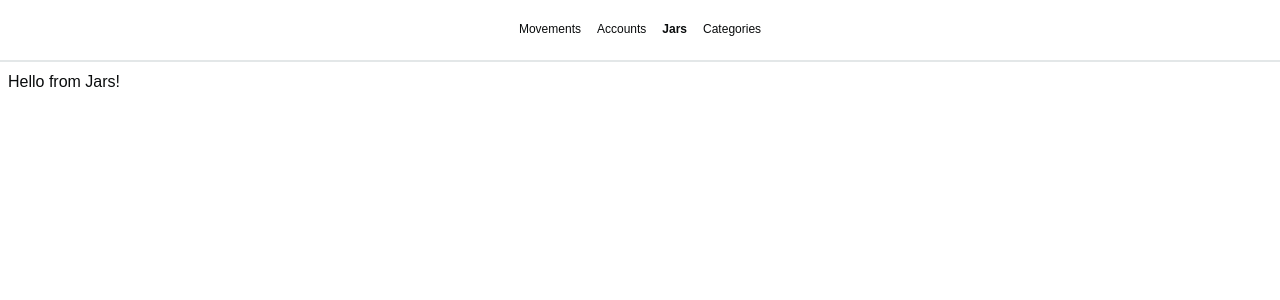
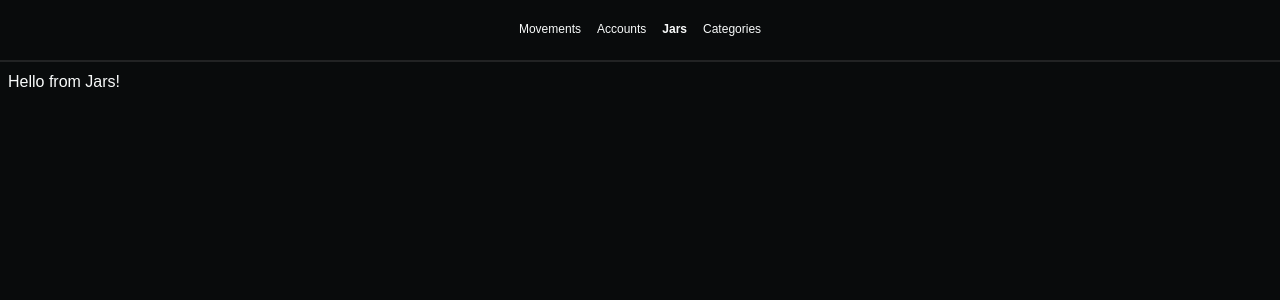
Before and after one commit to SHGoldfarb/jars, a React (Vite) app: page /jars in a window 1280 px wide. Shown: the top 300 px of the page. Built offline with nearby package versions, Linux system fonts and the light colour scheme.

Commit message:
fixes and dark mode

```diff
--- a/index.html
+++ b/index.html
@@ -1,5 +1,5 @@
 <!doctype html>
-<html lang="en">
+<html lang="en" class="dark">
   <head>
     <meta charset="UTF-8" />
     <link rel="icon" type="image/svg+xml" href="/favicon.svg" />
--- a/src/routes/-components/root-layout/Navbar.tsx
+++ b/src/routes/-components/root-layout/Navbar.tsx
@@ -32,8 +32,8 @@ export const Navbar = () => {
       <NavigationMenu className="mx-auto">
         <NavigationMenuList className="">
           {routes.map((route) => (
-            <NavigationMenuItem className="">
-              <NavigationMenuLink>
+            <NavigationMenuItem className="" key={route.name}>
+              <NavigationMenuLink asChild>
                 <Link to={route.href} className="[&.active]:font-bold">
                   {route.name}
                 </Link>
```
